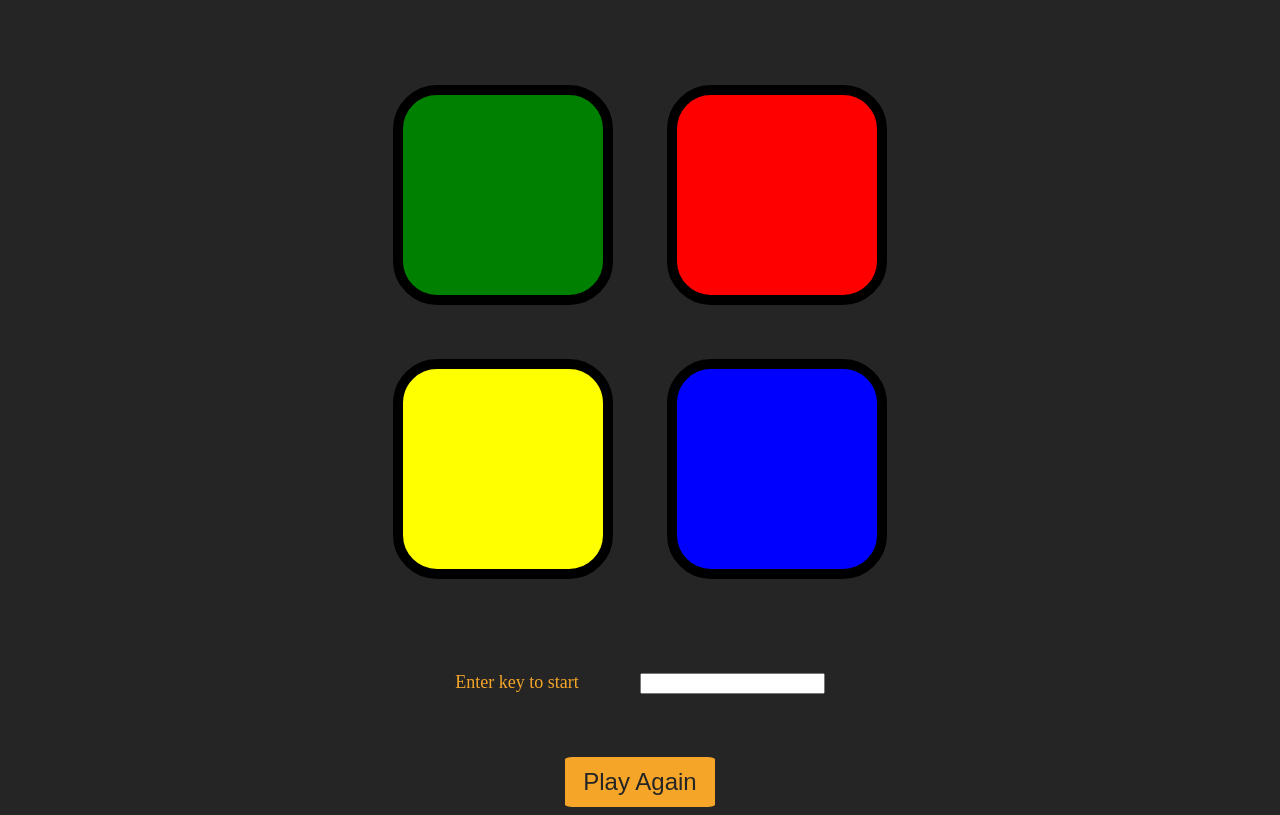
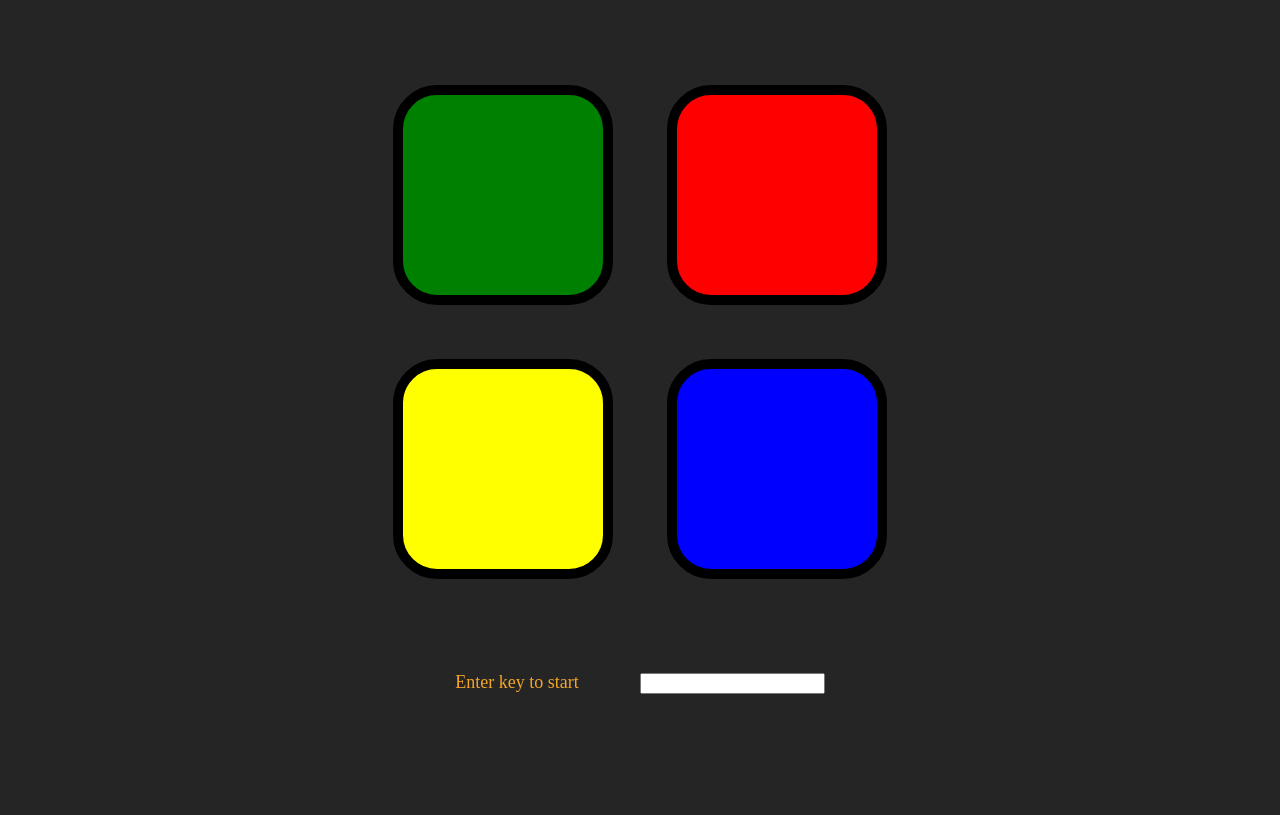
Before and after one commit to timibot/simon_game, a plain HTML site: page index.html in a window 1280 px wide. Shown: the part 114-929 px from the top of the page. After the commit the page ends 871 px from the top, so only its background shows below. Drawn offline with Linux system fonts and the light colour scheme.

Commit message:
Update index.html

```diff
--- a/index.html
+++ b/index.html
@@ -41,10 +41,6 @@
     <input type="text" name="name" id="name">
   </div>
 
-  <div class = "Playagain">
-    <a href='index.html'><button class = "link" >Play Again</button></a>
-  </div>
-
 <script src="jquery-3.7.0.min.js"></script>
 <script src="game.js"></script>
 
```
